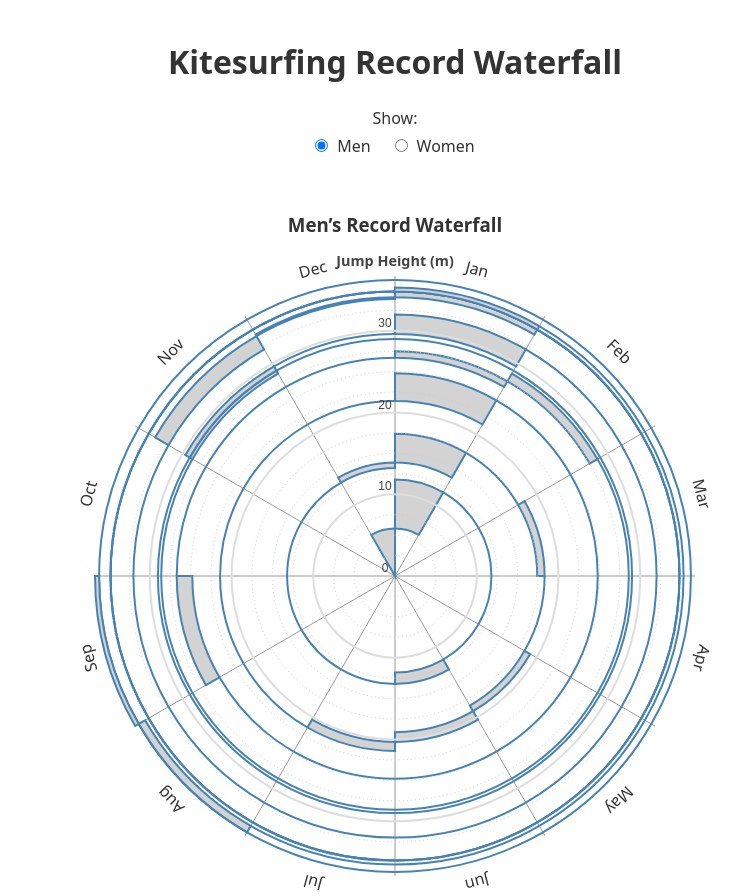
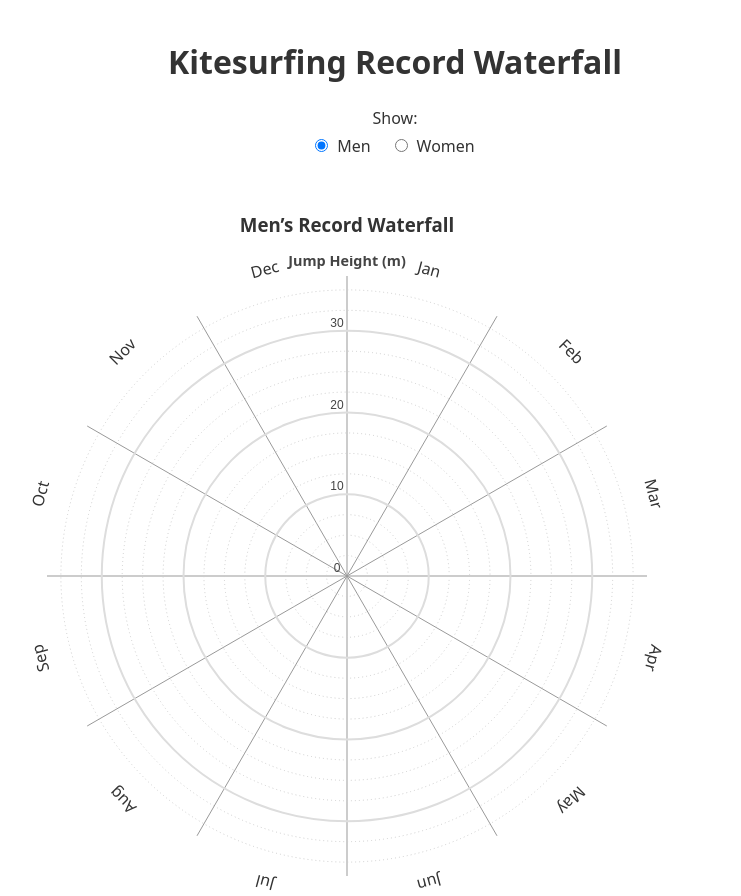
Before and after one commit to coulterg/KitesurfingRecords, a Svelte app: page / in a window 1280 px wide. Shown: the whole page, without its empty margins (245-986 px from the left). Built offline with nearby package versions, Linux system fonts and the light colour scheme.

Commit message:
Implement scrollytelling

```diff
--- a/src/App.svelte
+++ b/src/App.svelte
@@ -1,7 +1,11 @@
 <script>
 	import RadialWaterfall from "./components/RadialWaterfall.svelte";
+	import Scrolly from "./components/Scrolly.svelte";
 
 	let selectedGender = 'men'
+
+	let step = 0;
+	const dummySteps = Array.from({ length: 200})
 </script>
 
 <main>
@@ -30,7 +34,21 @@
 
 	</fieldset>
 
-  <RadialWaterfall gender={selectedGender}/>
+	<div class='scrolly-plot-wrapper'>
+		<Scrolly bind:value={step}>
+			{#each dummySteps as _, i}
+				<div class='step' class:active={step === i}>
+					<p> Reveal month {i+1}</p>
+				</div>
+			{/each}
+			<div class='spacer' />
+		</Scrolly>
+		<div class='plot-container'>
+			<RadialWaterfall gender={selectedGender} {step}/>
+		</div>
+	</div>
+
+
 </main>
 
 <style>
@@ -57,4 +75,31 @@
 	input[type="radio"] {
 		margin-right: 0.3rem;
 	}
+	.step {
+		padding: 2rem;
+		opacity: 0.3;
+		transition: opacity 0.2s;
+	}
+	.step.active {
+		opacity: 1;
+	}
+	.spacer {
+		height: 50vh;
+	}
+	.scrolly-plot-wrapper {
+		display: flex;
+		gap: 2rem;
+		align-items: start;       /* keep chart pinned to top of its column */
+		}
+	/* stack on mobile */
+	@media (max-width: 600px) {
+		.scrolly-plot-wrapper {
+			flex-direction: column-reverse;
+	}
+	}
+	.plot-container {
+		position: sticky;
+		top: 2rem;          /* how far from the top of the viewport */
+		align-self: start;  /* if its parent is a flex row, keep it at the top */
+	}
 </style>
--- a/src/components/RadialWaterfall.svelte
+++ b/src/components/RadialWaterfall.svelte
@@ -10,6 +10,8 @@
 	import { timeMonths } from 'd3-time';
 	import { scaleTime, scaleLinear } from 'd3-scale';
 	import { extent, max, min } from 'd3-array';
+
+	export let step = Infinity;
 
 	let innerWidth = 0;
 	let innerHeight = 0;
@@ -139,7 +141,7 @@
 			labels={['Jan','Feb','Mar','Apr','May','Jun','Jul','Aug','Sep','Oct','Nov','Dec']}
 			/>
 
-          {#each menTimeline as m}
+          {#each menTimeline.slice(0, step) as m}
 			<MonthPath
 			innerRadius={m.innerRadius}
 			outerRadius={m.outerRadius}
@@ -176,7 +178,7 @@
 			labels={['Jan','Feb','Mar','Apr','May','Jun','Jul','Aug','Sep','Oct','Nov','Dec']}
 			/>
 
-          {#each womenTimeline as w}
+          {#each womenTimeline.slice(0, step) as w}
 			<MonthPath
 			innerRadius={w.innerRadius}
 			outerRadius={w.outerRadius}
```
Lines whose indentation alone changed are shown as unchanged.
